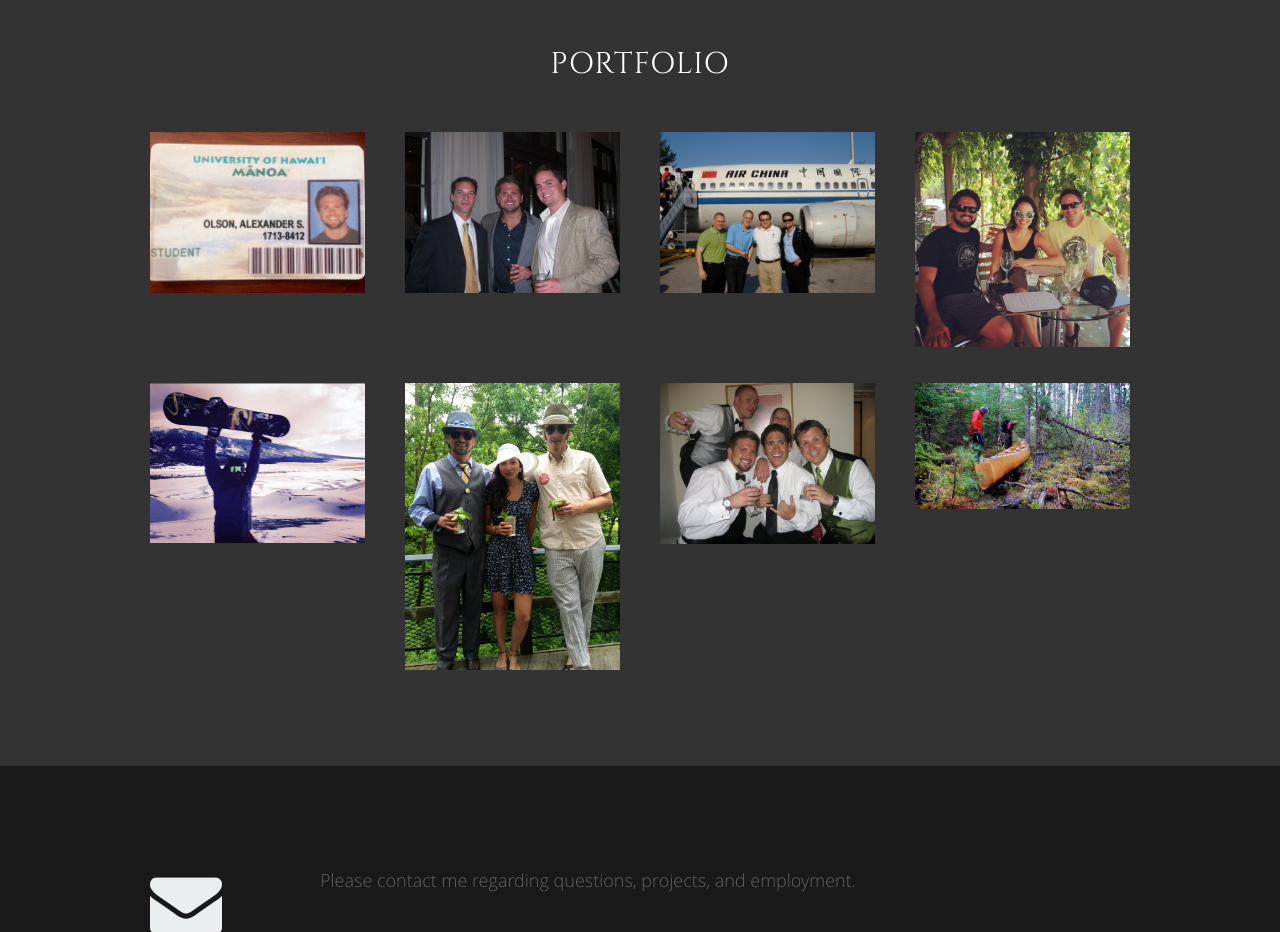
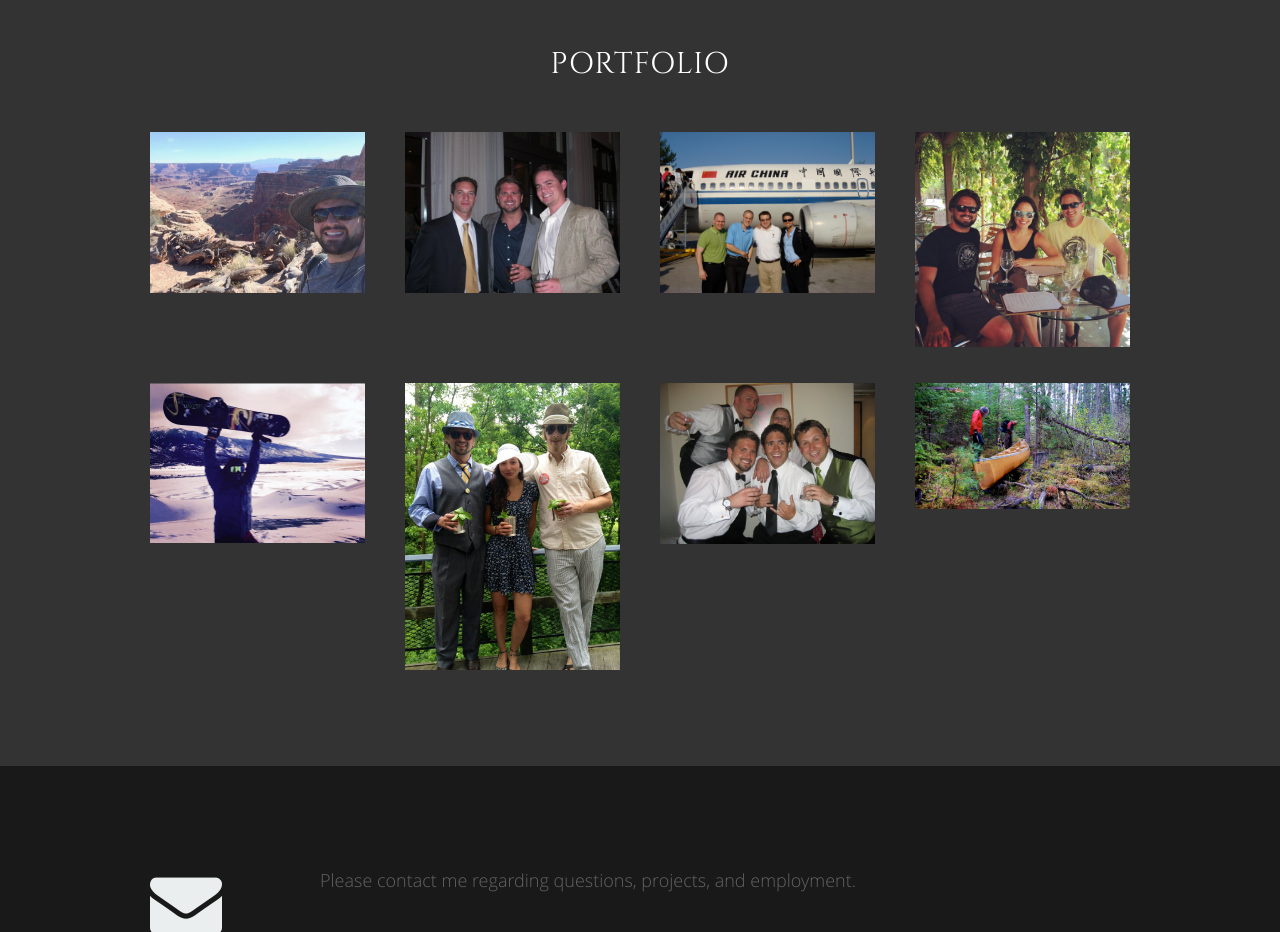
Before and after one commit to hikingOrchid/Resume-Freelance2, a plain HTML site: page index.html in a window 1280 px wide. Shown: the part 3500-4432 px from the top of the page. Drawn offline with nearby package versions, Linux system fonts and the light colour scheme.

Commit message:
changed image 1

```diff
--- a/index.html
+++ b/index.html
@@ -296,10 +296,10 @@
                   <div class="item-wrap">
 
                      <a href="#modal-01" title="">
-                        <img alt="" src="images/HawaiiStudentId.jpg">
+                        <img alt="" src="images/Canyonlands Selfie.jpg">
                         <div class="overlay">
                            <div class="portfolio-item-meta">
-          					      <h5>University of Hawaii</h5>
+          					      <h5>Canyonlands</h5>
                               <p></p>
           					   </div>
                         </div>
@@ -438,10 +438,10 @@
 
          <div id="modal-01" class="popup-modal mfp-hide">
 
-		      <img class="scale-with-grid" src="images/HawaiiStudentId.jpg" alt="" />
+		      <img class="scale-with-grid" src="images/Canyonlands Selfie.jpg" alt="" />
 
 		      <div class="description-box">
-			      <h4>University of Hawaii</h4>
+			      <h4>Canyonlands</h4>
 			      <p></p>
 
                <!-- <span class="categories"><i class="fa fa-tag"></i></span>
```
